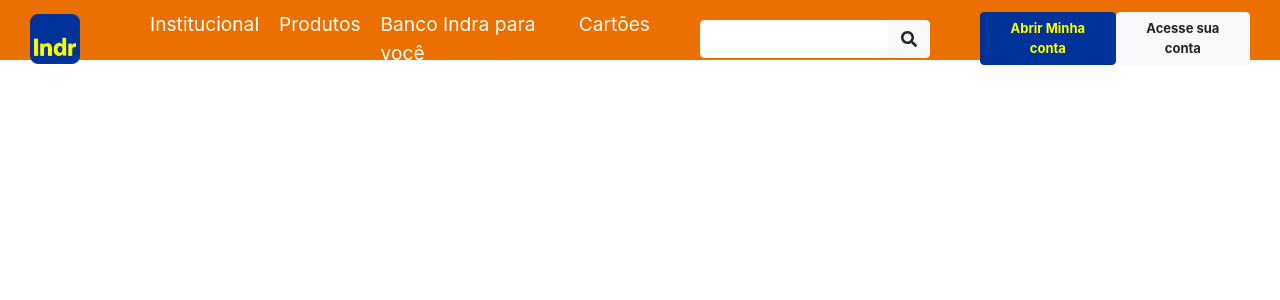
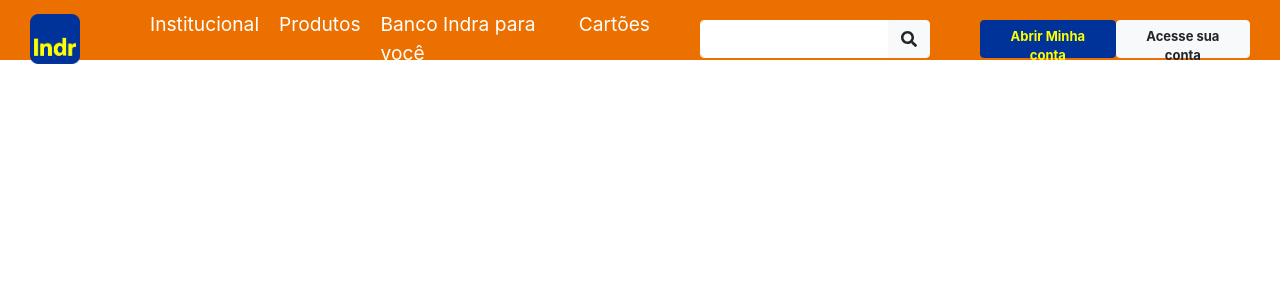
Before and after one commit to EltonBR/angular-page-bank, an Angular app: page / in a window 1280 px wide. Shown: the top 300 px of the page. Built offline with nearby package versions, Linux system fonts and the light colour scheme.

Commit message:
fix btn height of topbar

```diff
--- a/src/app/components/topbar/topbar.component.scss
+++ b/src/app/components/topbar/topbar.component.scss
@@ -54,6 +54,7 @@
 .col-buttons button {
     font-size: 13px;
     font-weight: bold;
+    height: 38px;
 }
 
 @media (max-width: 1120px) {
```
